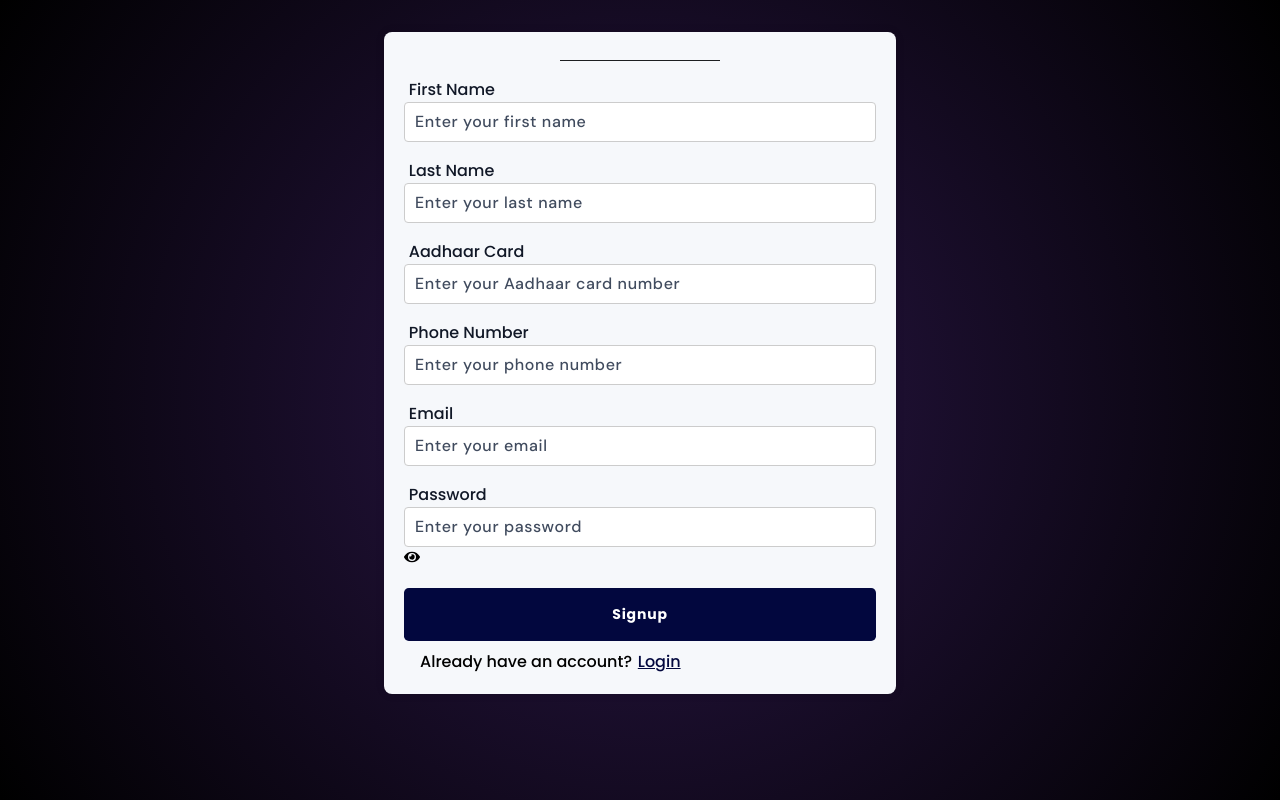
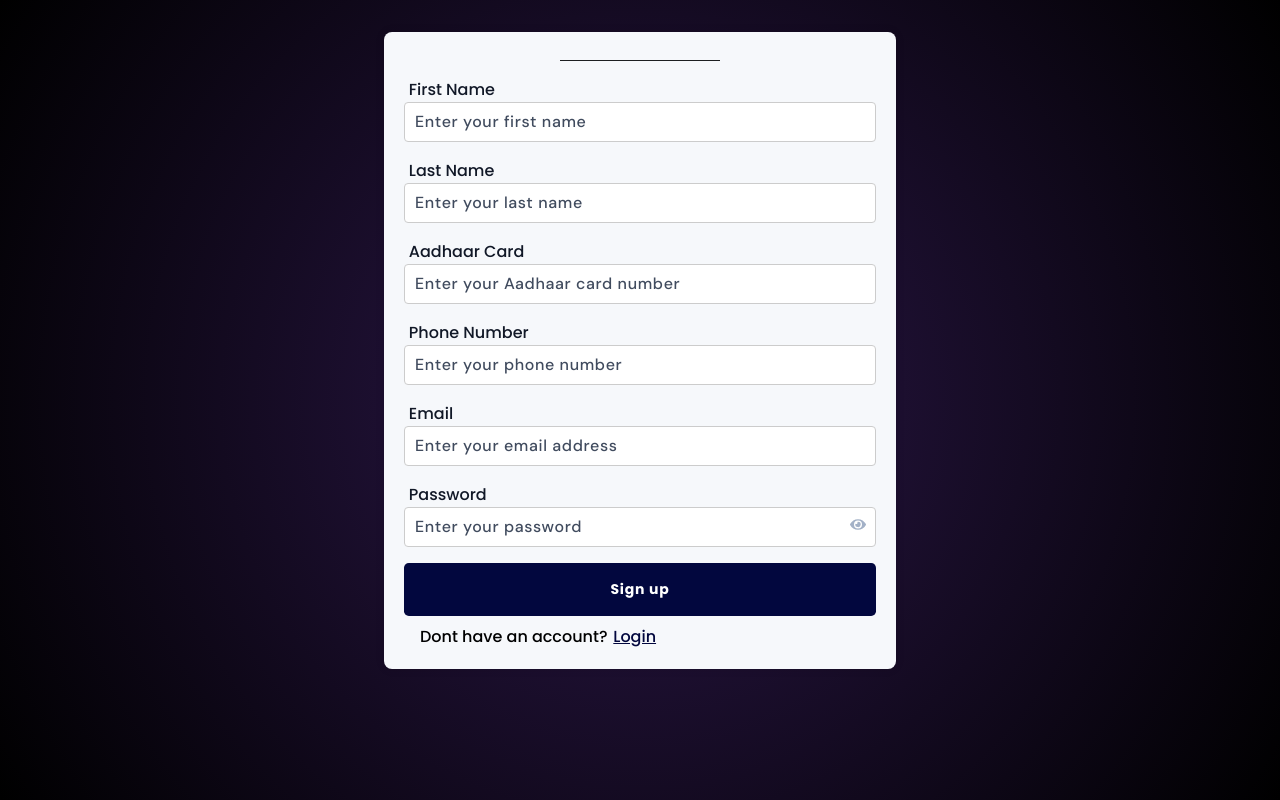
Before and after one commit to Anmol-Baranwal/WaitSmart, a Next.js app: page /signup in a window 1280 px wide. Built offline with nearby package versions, Linux system fonts and the light colour scheme.

Commit message:
update signup structure with styling

```diff
--- a/pages/signup.js
+++ b/pages/signup.js
@@ -25,28 +25,27 @@ const Signup = () => {
   const [showPassword, setShowPassword] = useState(false);
 
   const handleSignup = (e) => {
-    e.preventDefault();
+    // e.preventDefault();
 
+    console.log({ firstName, lastName, email, password, aadhaarCard });
     // Validate form inputs
     if (
-      !firstName.trim() ||
-      !lastName.trim() ||
-      !aadhaarCard.trim() ||
-      !phoneNumber.trim() ||
-      !email.trim() ||
-      !password.trim()
+      !validateName(firstName) ||
+      !validateName(lastName) ||
+      !validateAadhaarCard(aadhaarCard) ||
+      !phoneNumber.match(/^\d+$/) ||
+      !email.includes("@") ||
+      password.length < 6
     ) {
       toast({
         title: "Error",
-        description: "Please fill in all required fields",
+        description: "Please fill in all required fields correctly",
         status: "error",
         duration: 3000,
         isClosable: true,
       });
       return;
     }
-
-    // Additional validation logic here
 
     // Handle signup logic here
   };
@@ -79,7 +78,7 @@ const Signup = () => {
               onChange={(e) => setFirstName(e.target.value)}
               className={styles.input}
               placeholder="Enter your first name"
-              isInvalid={firstName && !validateName(firstName)}
+              //   isInvalid={!validateName(firstName)}
             />
           </FormControl>
 
@@ -91,7 +90,6 @@ const Signup = () => {
               onChange={(e) => setLastName(e.target.value)}
               className={styles.input}
               placeholder="Enter your last name"
-              isInvalid={lastName && !validateName(lastName)}
             />
           </FormControl>
 
@@ -104,7 +102,6 @@ const Signup = () => {
               className={styles.input}
               placeholder="Enter your Aadhaar card number"
               maxLength={12}
-              isInvalid={aadhaarCard && !validateAadhaarCard(aadhaarCard)}
             />
           </FormControl>
 
@@ -116,7 +113,6 @@ const Signup = () => {
               onChange={(e) => setPhoneNumber(e.target.value)}
               className={styles.input}
               placeholder="Enter your phone number"
-              isInvalid={phoneNumber && !phoneNumber.match(/^\d+$/)}
             />
           </FormControl>
 
@@ -127,8 +123,7 @@ const Signup = () => {
               value={email}
               onChange={(e) => setEmail(e.target.value)}
               className={styles.input}
-              placeholder="Enter your email"
-              isInvalid={email && !email.includes("@")}
+              placeholder="Enter your email address"
             />
           </FormControl>
 
@@ -141,7 +136,6 @@ const Signup = () => {
                 onChange={(e) => setPassword(e.target.value)}
                 className={styles.input}
                 placeholder="Enter your password"
-                isInvalid={password && password.length < 6}
               />
               <div
                 className={styles.passwordIcon}
@@ -153,12 +147,12 @@ const Signup = () => {
           </FormControl>
 
           <CustomButton type="submit" className={styles.btn}>
-            Signup
+            Sign up
           </CustomButton>
         </form>
 
         <p className={styles.switchTxt}>
-          Already have an account?{" "}
+          Dont have an account?{" "}
           <Link className={styles.switchLink} href="/login">
             Login
           </Link>
--- a/styles/auth.module.css
+++ b/styles/auth.module.css
@@ -94,3 +94,31 @@
   color: var(--primary-300);
   padding-left: 0.1rem;
 }
+
+/* .phoneIconWrapper {
+  background-color: #ccc;
+} */
+
+.passwordInputContainer {
+  display: flex;
+  align-items: center;
+  justify-content: space-between;
+  position: relative;
+}
+
+.passwordIcon {
+  position: absolute;
+  right: 10px;
+  top: 50%;
+  transform: translateY(-50%);
+  cursor: pointer;
+  color: var(--text-secondary);
+}
+
+.formControl input:invalid {
+  border-color: #ff0000; /* Red border color for invalid input */
+}
+
+.formControl input:invalid::placeholder {
+  color: #ff0000; /* Red placeholder color for invalid input */
+}
```
